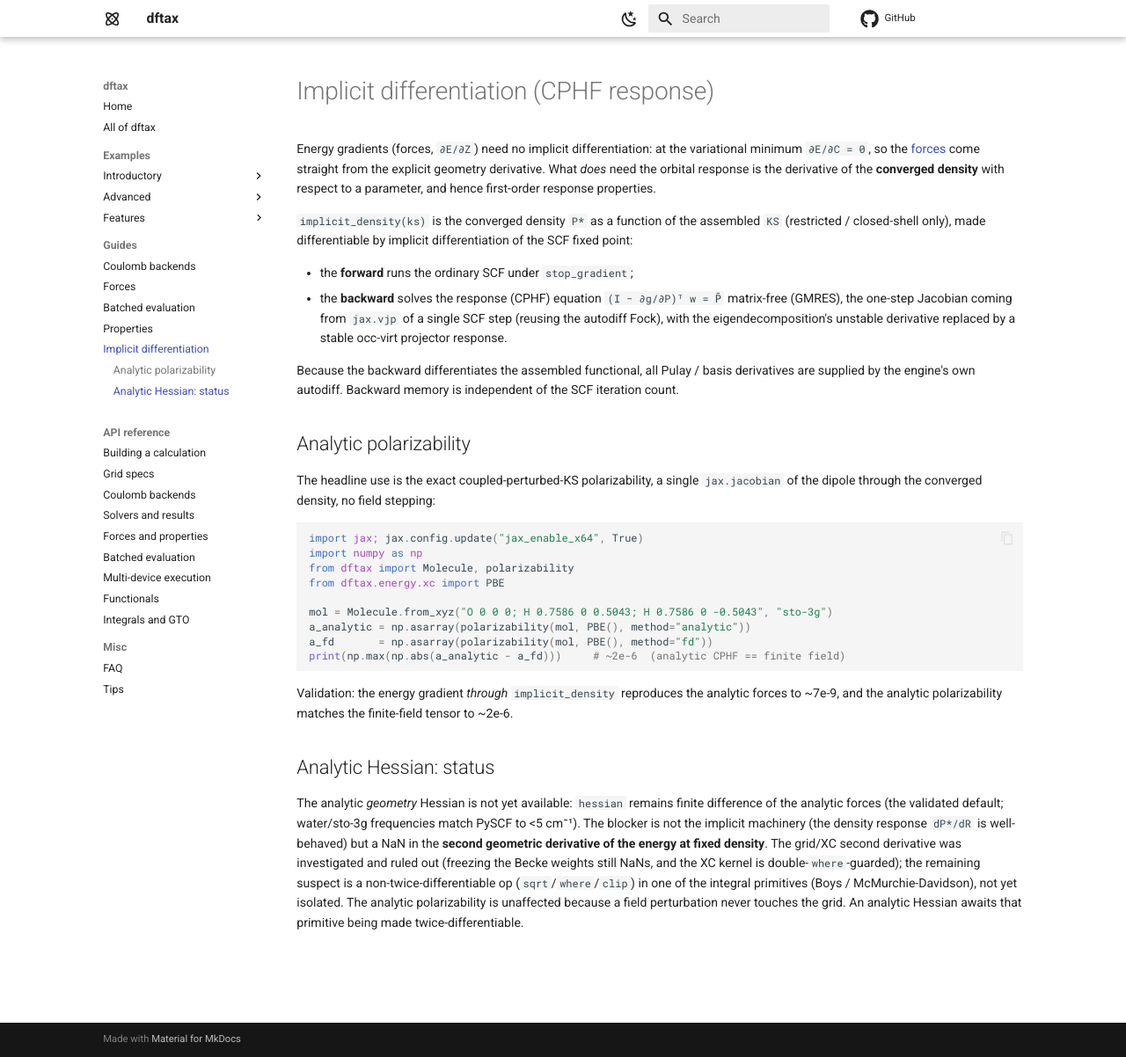
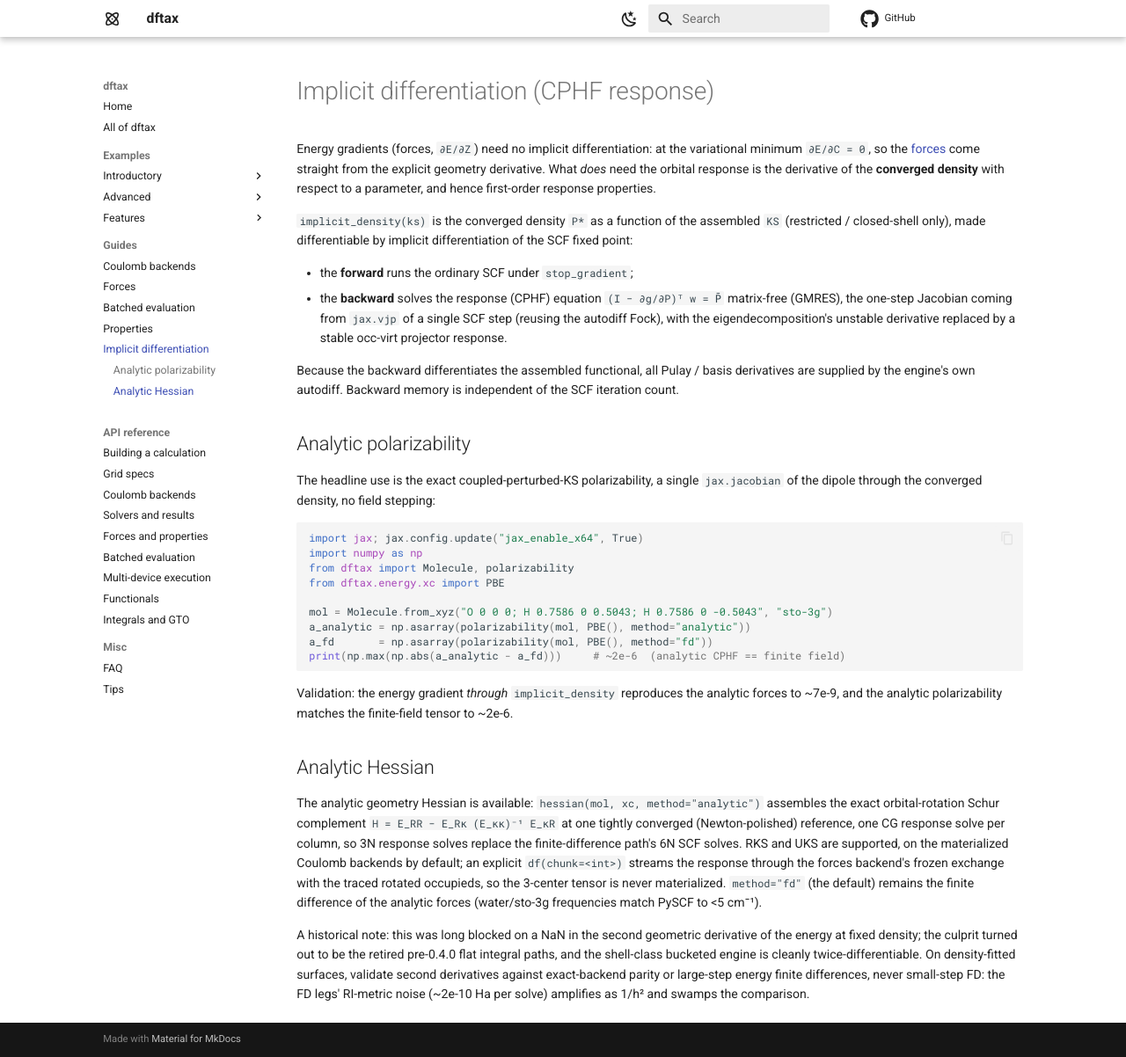
Before and after one commit to andresguzco/dftax, an MkDocs documentation site: the page built from docs/tutorials/implicit-diff.md, in a window 1280 px wide and 1202 px high. Shown: the whole window at 88% size. Built offline with MkDocs 1.6.1 and Material for MkDocs 9.7.7, drawn with Linux system fonts in a browser that asks for light colours; comment, search, counter and statistics services are not loaded.

Commit message:
docs: catch the prose up with the engine
The implicit-diff Hessian status section still described the resolved
pre-0.4.0 NaN blocker and denied the analytic Hessian exists; it now
documents hessian(method="analytic") (RKS/UKS, streamed opt-in) and the
DF second-derivative validation rule. The functionals API page and the
README/index lists gain wB97M-V and the registry, and the README's
"PBE sits near 1e-5 Ha" claim goes: that gap was one truncated constant,
fixed since, and PBE now matches libxc to machine precision (re-verified
pointwise at 4e-16).

```diff
--- a/docs/tutorials/implicit-diff.md
+++ b/docs/tutorials/implicit-diff.md
@@ -40,15 +40,23 @@ Validation: the energy gradient *through* `implicit_density` reproduces the anal
 forces to ~7e-9, and the analytic polarizability matches the finite-field tensor to
 ~2e-6.
 
-## Analytic Hessian: status
+## Analytic Hessian
 
-The analytic *geometry* Hessian is not yet available: `hessian` remains finite
-difference of the analytic forces (the validated default; water/sto-3g frequencies match
-PySCF to <5 cm⁻¹). The blocker is not the implicit machinery (the density response
-`dP*/dR` is well-behaved) but a NaN in the **second geometric derivative of the energy at
-fixed density**. The grid/XC second derivative was investigated and ruled out (freezing the
-Becke weights still NaNs, and the XC kernel is double-`where`-guarded); the remaining
-suspect is a non-twice-differentiable op (`sqrt`/`where`/`clip`) in one of the integral
-primitives (Boys / McMurchie-Davidson), not yet isolated. The analytic polarizability is
-unaffected because a field perturbation never touches the grid. An analytic Hessian awaits
-that primitive being made twice-differentiable.
+The analytic geometry Hessian is available: `hessian(mol, xc,
+method="analytic")` assembles the exact orbital-rotation Schur complement
+`H = E_RR − E_Rκ (E_κκ)⁻¹ E_κR` at one tightly converged (Newton-polished)
+reference, one CG response solve per column, so 3N response solves replace
+the finite-difference path's 6N SCF solves. RKS and UKS are supported, on
+the materialized Coulomb backends by default; an explicit `df(chunk=<int>)`
+streams the response through the forces backend's frozen exchange with the
+traced rotated occupieds, so the 3-center tensor is never materialized.
+`method="fd"` (the default) remains the finite difference of the analytic
+forces (water/sto-3g frequencies match PySCF to <5 cm⁻¹).
+
+A historical note: this was long blocked on a NaN in the second geometric
+derivative of the energy at fixed density; the culprit turned out to be the
+retired pre-0.4.0 flat integral paths, and the shell-class bucketed engine
+is cleanly twice-differentiable. On density-fitted surfaces, validate
+second derivatives against exact-backend parity or large-step energy finite
+differences, never small-step FD: the FD legs' RI-metric noise (~2e-10 Ha
+per solve) amplifies as 1/h² and swamps the comparison.
```
Also changed, not shown: README.md (+9 -8 lines), docs/api/functionals.md (+8 -4 lines), docs/index.md (+2 -2 lines).
